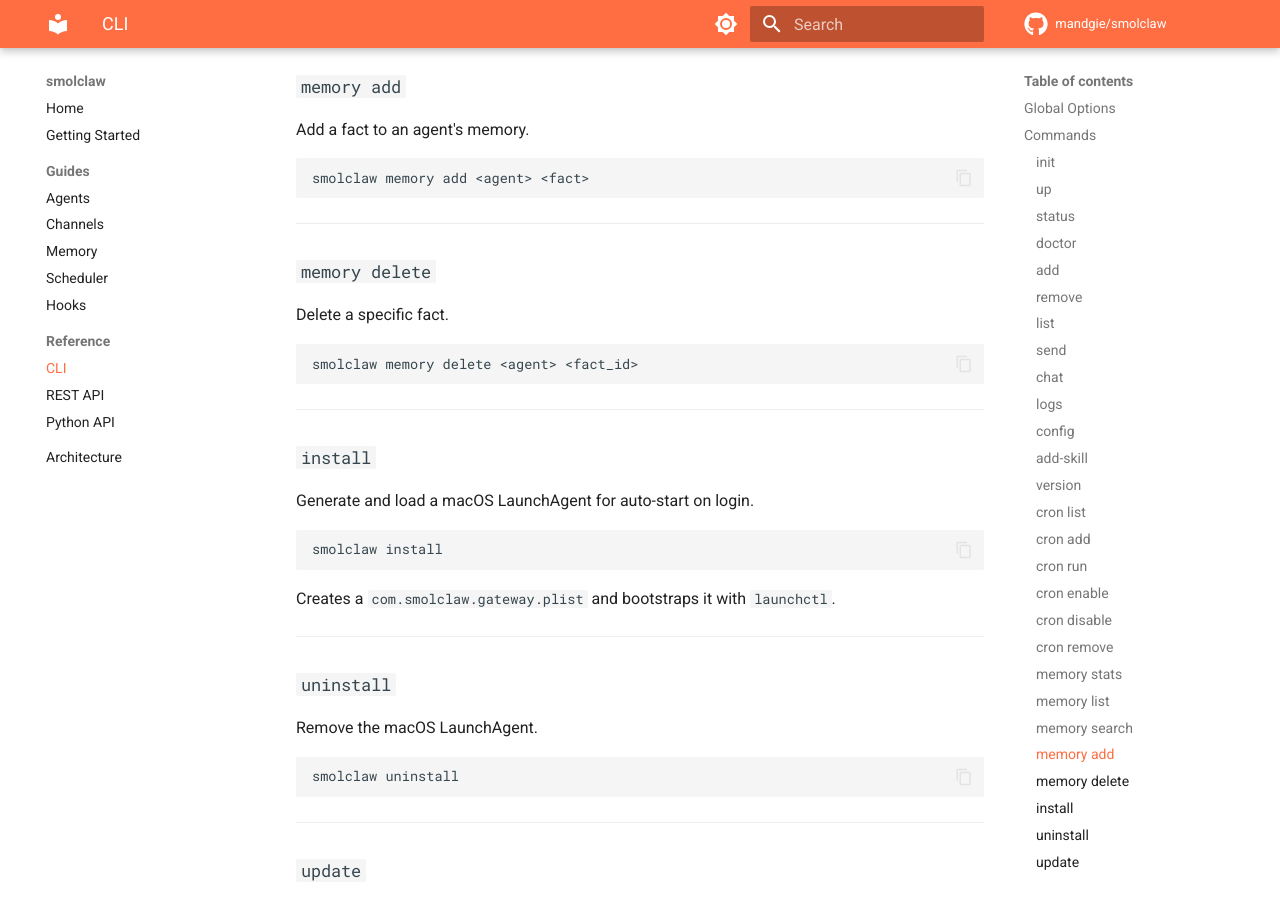
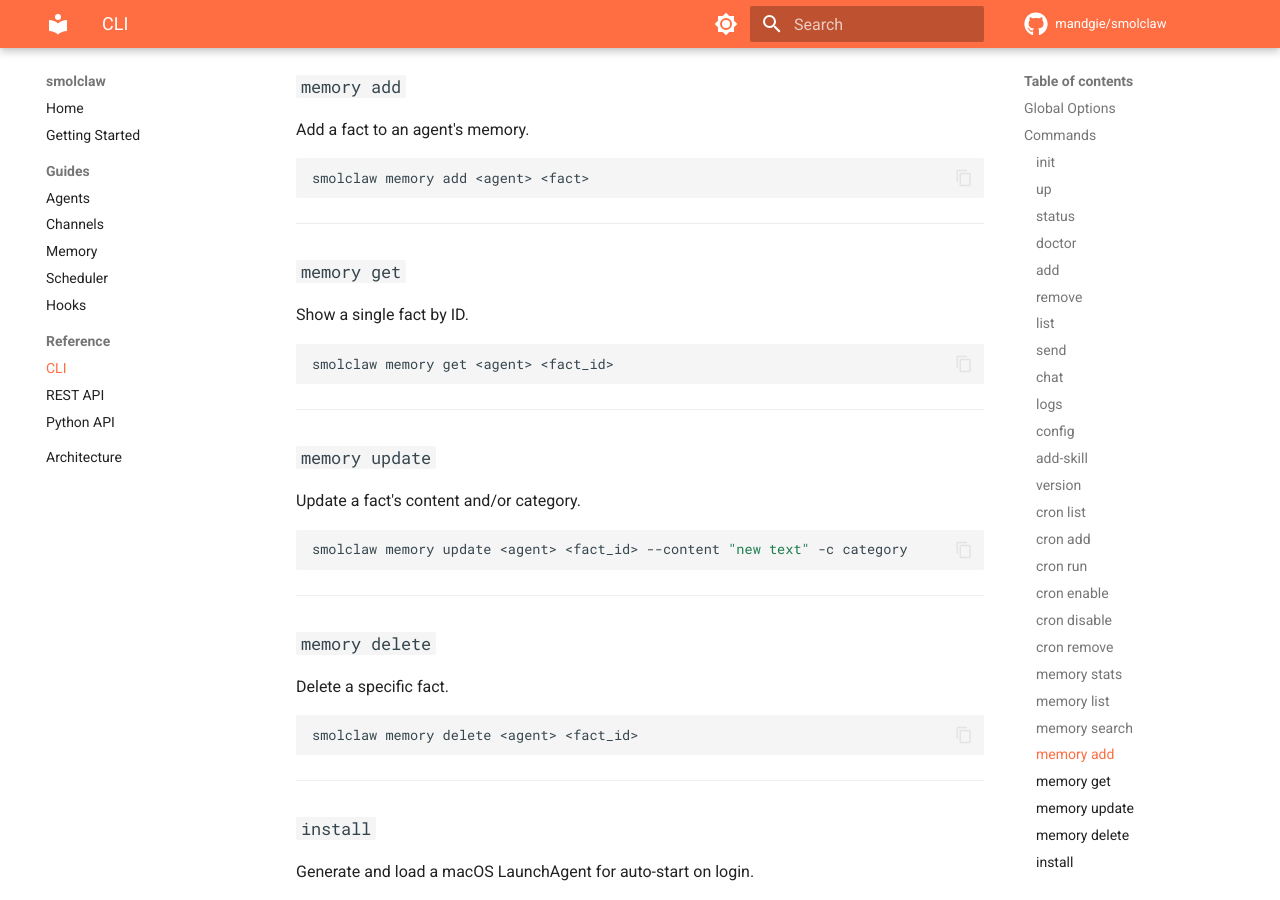
Before and after one commit to mandgie/smolclaw, an MkDocs documentation site: the page built from docs/reference/cli.md, in a window 1280 px wide and 900 px high, scrolled down 6909 px. Built offline with MkDocs 1.6.1 and Material for MkDocs 9.7.7, drawn with Linux system fonts in a browser that asks for light colours; comment, search, counter and statistics services are not loaded.

Commit message:
docs: update CLI reference, roadmap, and test count to 893
- Add memory get/update commands to CLI reference and memory guide
- Mark PyPI publish as done (v0.1.0 published)
- Fix stale Discord/Slack roadmap text
- Update test count: 885 → 893

Co-Authored-By: Claude Opus 4.6 <noreply@anthropic.com>

````diff
--- a/docs/reference/cli.md
+++ b/docs/reference/cli.md
@@ -324,6 +324,26 @@ smolclaw memory add <agent> <fact>
 
 ---
 
+### `memory get`
+
+Show a single fact by ID.
+
+```bash
+smolclaw memory get <agent> <fact_id>
+```
+
+---
+
+### `memory update`
+
+Update a fact's content and/or category.
+
+```bash
+smolclaw memory update <agent> <fact_id> --content "new text" -c category
+```
+
+---
+
 ### `memory delete`
 
 Delete a specific fact.
````
Also changed, not shown: CHANGELOG.md (+2 -2 lines), CLAUDE.md (+2 -2 lines), README.md (+5 -2 lines), docs/guides/memory.md (+6 -0 lines), docs/reference/python-api.md (+2 -0 lines).
